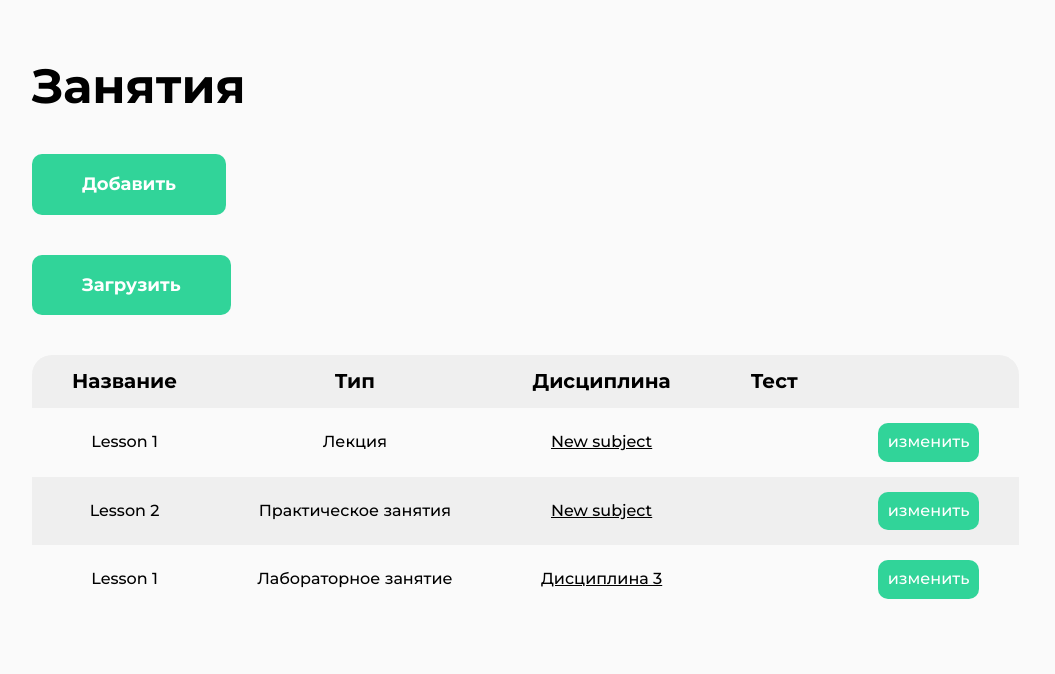
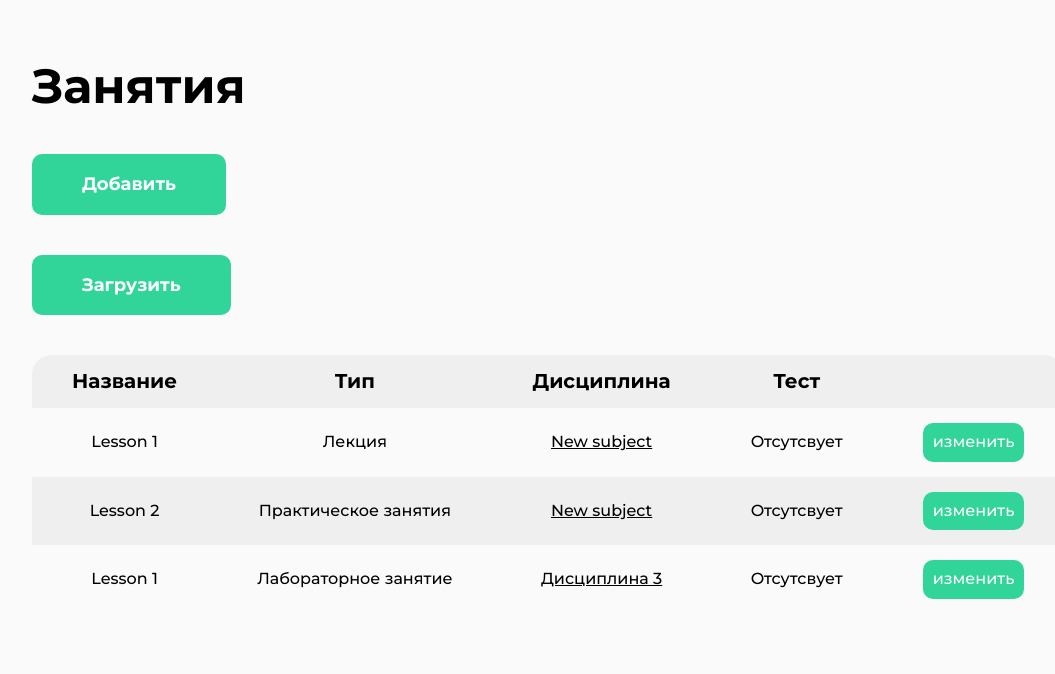
Before and after one commit to Alexzhiliuk/ladutsko, a Django app: page /lessons/ in a window 1280 px wide. Shown: the part 154-828 px from the top of the page, without its empty margins (8-1063 px from the left). Run offline with Django 4.2, Linux system fonts and the light colour scheme; a user stored in the database is signed in; data comes from the database, SQL or seed files in the repository.

Commit message:
field test in lessons table

```diff
--- a/study/models.py
+++ b/study/models.py
@@ -48,7 +48,7 @@ class Test(models.Model):
         verbose_name_plural = "Тесты"
 
     def __str__(self):
-        return f"{self.name}: {self.owner}"
+        return f"{self.name}"
 
     def get_question_score(self):
         return 100 / self.questions.count()
--- a/study/templates/study/lesson/list.html
+++ b/study/templates/study/lesson/list.html
@@ -33,7 +33,11 @@
                     <a href="#" class="table__foreign-key">{{ object.subject.subject }}</a>
                 </td>
                 <td>
-                    <a href="{% if object.test %}#{% endif %}" class="table__foreign-key">{{ object.test.id }}</a>
+                    {% if object.test %}
+                    <a href="#" class="table__foreign-key">{{ object.test }}</a>
+                    {% else %}
+                    Отсутсвует
+                    {% endif %}
                 </td>
                 <td>
                     <a href="{% url 'lesson' object.id %}" class="btn btn-table">изменить</a>
```
